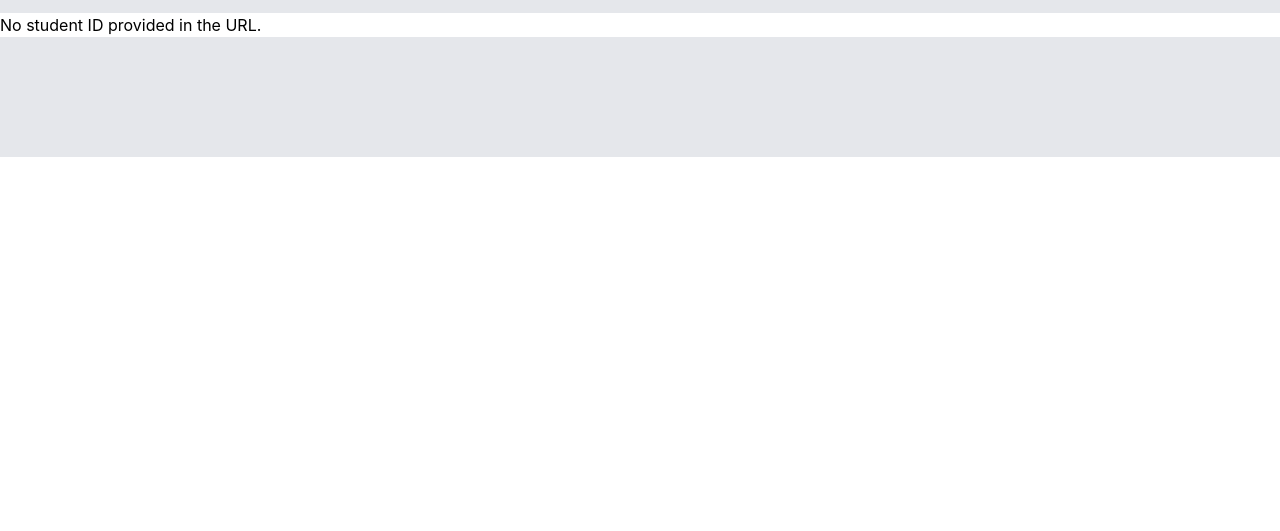
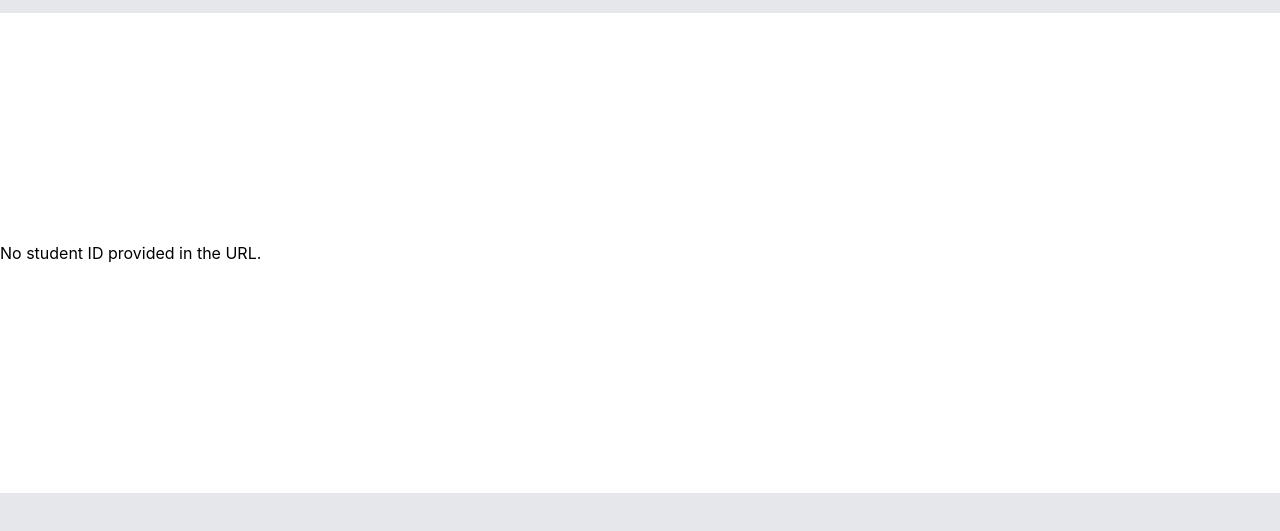
Before and after one commit to liobrton/adv-dip-gradshow2026, a website with bundled scripts: page student.html in a window 1280 px wide. Shown: the part 187-718 px from the top of the page. Built offline with nearby package versions, Linux system fonts and the light colour scheme.

Commit message:
fix: footer now sticks to the bottom of the page

```diff
--- a/index.html
+++ b/index.html
@@ -11,7 +11,7 @@
     />
   </head>
 
-  <body>
+  <body class="flex min-h-dvh flex-col justify-between">
     <!--TITLE BAR-->
     <header class="relative h-60 bg-gray-200 bg-cover bg-center">
       <div class="absolute inset-x-0 bottom-5">
@@ -20,7 +20,7 @@
       </div>
     </header>
 
-    <main class="mx-auto">
+    <main class="mx-auto w-full">
       <br />
       <!--BLURB-->
       <section class="mx-auto w-3/4 max-w-150">
--- a/student.html
+++ b/student.html
@@ -32,7 +32,7 @@
     </script>
   </head>
 
-  <body>
+  <body class="flex min-h-dvh flex-col justify-between">
     <!--TITLE BAR-->
     <header class="relative h-50 bg-gray-200 bg-cover bg-center">
       <div class="absolute inset-x-0 bottom-5">
@@ -40,13 +40,13 @@
         <h1 class="text-center text-5xl">Animation and Game Art</h1>
       </div>
       <a href="index.html" class="absolute top-5 left-5"
-        ><i class="fa-solid fa-arrow-left"></i
-      ></a>
+        ><i class="fa-solid fa-arrow-left"></i>
+      </a>
     </header>
 
-    <main id="pageMain" class="mx-auto"></main>
+    <main id="pageMain" class="mx-auto w-full"></main>
 
-    <footer class="static inset-x-0 bottom-0 h-30 bg-gray-200">
+    <footer class="h-30 w-full bg-gray-200">
       <section></section>
     </footer>
   </body>
```
